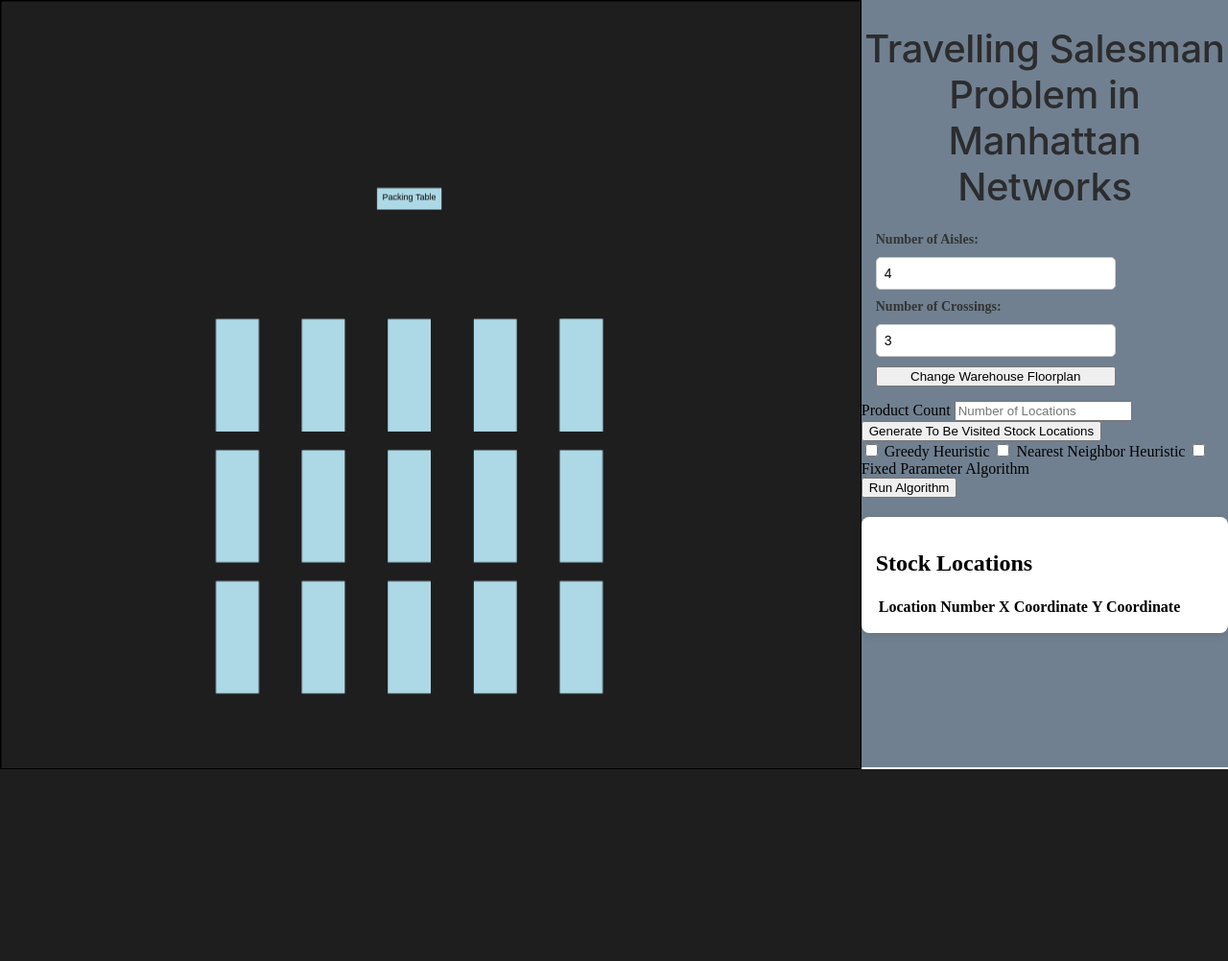
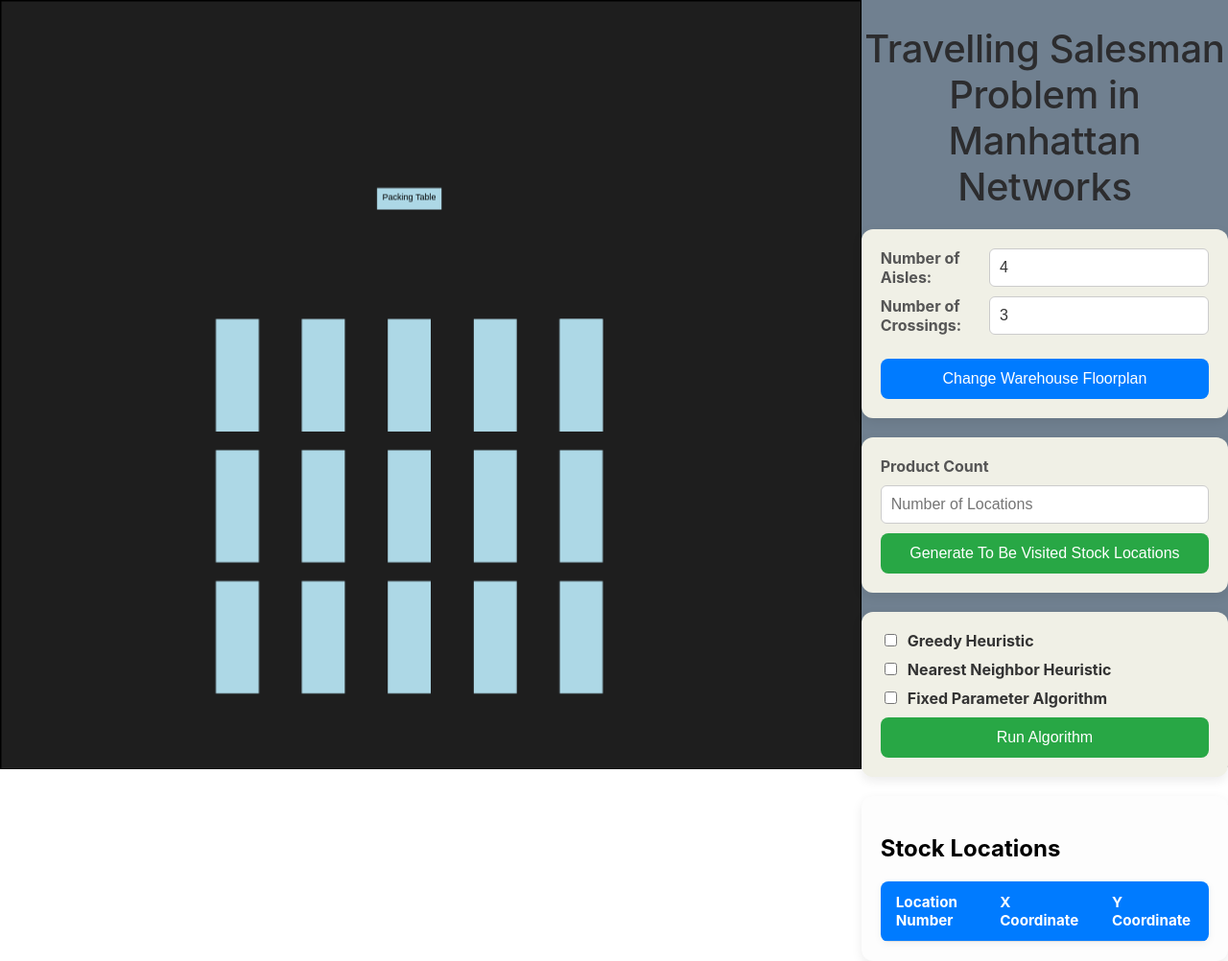
Before and after one commit to ConstiCode/bachelor_thesis, a Flask app: page / in a window 1280 px wide. Shown: the whole page at 96% size. Before the commit the page ends 802 px from the top, so only its background shows below. Run offline with Flask 3, Linux system fonts and the light colour scheme; lists and menus that the app fills with data are empty.

Commit message:
add proper styling and create a style.css file

```diff
--- /dev/null
+++ b/static/styles/style.css
@@ -0,0 +1,205 @@
+body {
+    margin: 0;
+    padding: 0;
+    font-family: -apple-system, BlinkMacSystemFont, "Segoe UI", Roboto, Helvetica, Arial, sans-serif;
+}
+
+
+#inputSection {
+    width: 30%;
+    background-color: slategray;
+}
+
+canvas {
+    height: 100%;
+    width: 70%;
+}
+
+#generalContainer {
+    display: flex;
+    height: 100%;
+}
+
+h1 {
+    text-align: center;
+    font-family: -apple-system, BlinkMacSystemFont, "Segoe UI", Roboto, Helvetica, Arial, sans-serif;
+    font-size: 2.5rem; /* Adjust as needed */
+    font-weight: 500; /* Light to medium weight */
+    line-height: 1.2;
+    letter-spacing: -0.01em; /* Subtle letter spacing adjustment */
+    color: #2c2c2e; /* Dark gray color */
+    margin-bottom: 0.5rem; /* Spacing below the heading */
+}
+
+#warehouseFloorPlanSection {
+    margin-top: 20px;
+    background-color: #f0f0e6; /* Eggshell white color */
+    padding: 20px; /* Slightly increase padding for more breathing room */
+    border-radius: 12px; /* Slightly rounder corners for a softer look */
+    box-shadow: 0 4px 12px rgba(0, 0, 0, 0.08); /* Softer and slightly more pronounced shadow */
+    display: grid; /* Use grid for better layout control */
+    grid-template-columns: auto auto; /* Two columns for labels and inputs */
+    gap: 10px; /* Spacing between grid items */
+    align-items: center; /* Vertically align items in each row */
+}
+
+#warehouseFloorPlanSection label {
+    font-weight: bold; /* Make labels stand out a bit */
+    color: #555; /* Darker gray for better readability */
+}
+
+#warehouseFloorPlanSection input[type="number"] {
+    padding: 10px;
+    border: 1px solid #ccc;
+    border-radius: 6px;
+    font-size: 1em;
+    color: #333;
+}
+
+#warehouseFloorPlanSection input[type="number"]:focus {
+    outline: none;
+    border-color: #007bff; /* A subtle focus color */
+    box-shadow: 0 0 5px rgba(0, 123, 255, 0.5); /* Subtle focus shadow */
+}
+
+#warehouseFloorPlanSection button {
+    grid-column: 1 / span 2; /* Make the button span both columns */
+    margin-top: 15px; /* Add some space above the button */
+    padding: 12px 20px;
+    background-color: #007bff; /* A primary button color */
+    color: white;
+    border: none;
+    border-radius: 8px;
+    cursor: pointer;
+    font-size: 1em;
+    transition: background-color 0.3s ease; /* Smooth hover transition */
+}
+
+#warehouseFloorPlanSection button:hover {
+    background-color: #0056b3; /* Darker shade on hover */
+}
+
+
+#locationTableContainer {
+    margin-top: 20px;
+    background: #fdfdfd;
+    padding: 20px;
+    border-radius: 12px;
+    box-shadow: 0 4px 12px rgba(0, 0, 0, 0.08);
+}
+
+/* Gemeinsame Styles für Inputbereiche */
+#testLocationsSection,
+#algorithmSelection {
+    margin-top: 20px;
+    background-color: #f0f0e6;
+    padding: 20px;
+    border-radius: 12px;
+    box-shadow: 0 4px 12px rgba(0, 0, 0, 0.08);
+    display: grid;
+    gap: 10px;
+}
+
+/* Labels allgemein */
+#testLocationsSection label,
+#algorithmSelection label {
+    font-weight: bold;
+    color: #555;
+}
+
+/* Inputfelder allgemein */
+#testLocationsSection input[type="number"] {
+    padding: 10px;
+    border: 1px solid #ccc;
+    border-radius: 6px;
+    font-size: 1em;
+    color: #333;
+}
+
+#testLocationsSection input[type="number"]:focus {
+    outline: none;
+    border-color: #28a745;
+    box-shadow: 0 0 5px rgba(40, 167, 69, 0.5);
+}
+
+/* Buttons allgemein */
+#testLocationsSection button,
+#algorithmSelection button {
+    padding: 12px 20px;
+    background-color: #28a745;
+    color: white;
+    border: none;
+    border-radius: 8px;
+    cursor: pointer;
+    font-size: 1em;
+    transition: background-color 0.3s ease;
+}
+
+#testLocationsSection button:hover,
+#algorithmSelection button:hover {
+    background-color: #218838;
+}
+
+/* Checkbox-Gruppierung schön darstellen */
+#algorithmSelection div {
+    display: flex;
+    flex-direction: column;
+    gap: 10px;
+}
+
+/* Checkbox-Label Styling */
+#algorithmSelection label {
+    display: flex;
+    align-items: center;
+    gap: 8px;
+    font-size: 1em;
+    color: #333;
+}
+
+/* Abstand für Tabellencontainer nochmal leicht anpassen */
+#locationTableContainer {
+    margin-bottom: 20px;
+}
+
+#locationTable {
+    width: 100%;
+    border-collapse: collapse;
+    margin-top: 10px;
+    font-size: 0.95em;
+    font-family: inherit;
+    background-color: #ffffff;
+    border-radius: 8px;
+    overflow: hidden;
+    box-shadow: 0 2px 8px rgba(0, 0, 0, 0.05);
+}
+
+/* Table headers */
+#locationTable thead {
+    background-color: #007bff;
+    color: white;
+    text-align: left;
+}
+
+#locationTable th,
+#locationTable td {
+    padding: 12px 16px;
+    border-bottom: 1px solid #ddd;
+}
+
+/* Zebra striping */
+#locationTable tbody tr:nth-child(even) {
+    background-color: #f9f9f9;
+}
+
+/* Hover effect */
+#locationTable tbody tr:hover {
+    background-color: #f1f1f1;
+}
+
+/* Optional: rounded bottom corners */
+#locationTable tr:last-child td:first-child {
+    border-bottom-left-radius: 8px;
+}
+#locationTable tr:last-child td:last-child {
+    border-bottom-right-radius: 8px;
+}
--- a/templates/index.html
+++ b/templates/index.html
@@ -2,77 +2,9 @@
 <head>
     <title>Home</title>
     <script src="{{ url_for('static', filename='scripts/frontendScript.js') }}" defer></script>
-    <style>
-        body {
-            margin: 0;
-            padding: 0;
-        }
+    <link rel="stylesheet" href="{{ url_for('static', filename='styles/style.css') }}">
+</head>
 
-        #inputSection {
-            width: 30%;
-            background-color: slategray;
-        }
-
-        canvas {
-            height: 100%;
-            width: 70%;
-        }
-
-        #generalContainer {
-            display: flex;
-            height: 100%;
-        }
-
-        h1 {
-            text-align: center;
-            font-family: -apple-system, BlinkMacSystemFont, "Segoe UI", Roboto, Helvetica, Arial, sans-serif;
-            font-size: 2.5rem; /* Adjust as needed */
-            font-weight: 500; /* Light to medium weight */
-            line-height: 1.2;
-            letter-spacing: -0.01em; /* Subtle letter spacing adjustment */
-            color: #2c2c2e; /* Dark gray color */
-            margin-bottom: 0.5rem; /* Spacing below the heading */
-        }
-
-        #inputFields {
-            display: flex;
-            flex-direction: column;
-            gap: 10px; /* Spacing between elements */
-            width: 250px; /* Limit width */
-            padding: 15px;
-            border-radius: 8px;
-        }
-
-        #inputFields label {
-            font-weight: bold;
-            font-size: 14px;
-            color: #333;
-        }
-
-        #inputFields input {
-            padding: 8px;
-            font-size: 14px;
-            border: 1px solid #ccc;
-            border-radius: 5px;
-            width: 100%;
-            box-sizing: border-box;
-        }
-
-        #inputFields input:focus {
-            border-color: #007bff;
-            outline: none;
-        }
-
-        #locationTableContainer {
-            margin-top: 20px;
-            background: white;
-            padding: 15px;
-            border-radius: 8px;
-            box-shadow: 0 2px 10px rgba(0, 0, 0, 0.1);
-        }
-
-    </style>
-</head>
 <body>
 <div id="generalContainer">
     <!-- left side -->
@@ -83,7 +15,7 @@
     <!-- right side -->
     <div id="inputSection">
         <h1>Travelling Salesman Problem in Manhattan Networks</h1>
-        <div id="inputFields">
+        <div id="warehouseFloorPlanSection">
             <label for="warehouseAisleCount">Number of Aisles:</label>
             <input type="number" id="warehouseAisleCount" placeholder="Number of Aisles" value="4"/>
             <label for="warehouseCrossingCount">Number of Crossings:</label>
@@ -127,5 +59,6 @@
             </table>
         </div>
     </div>
+</div>
 </body>
 </html>
```
